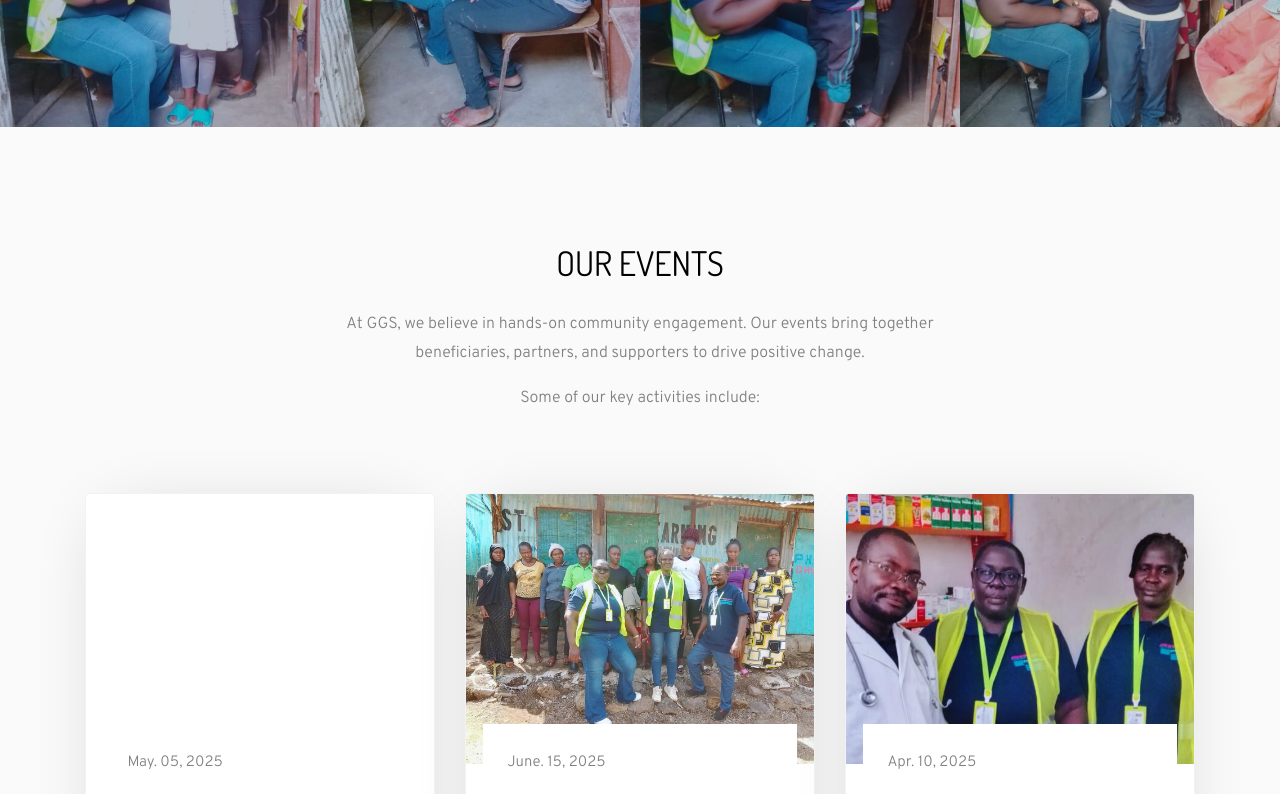
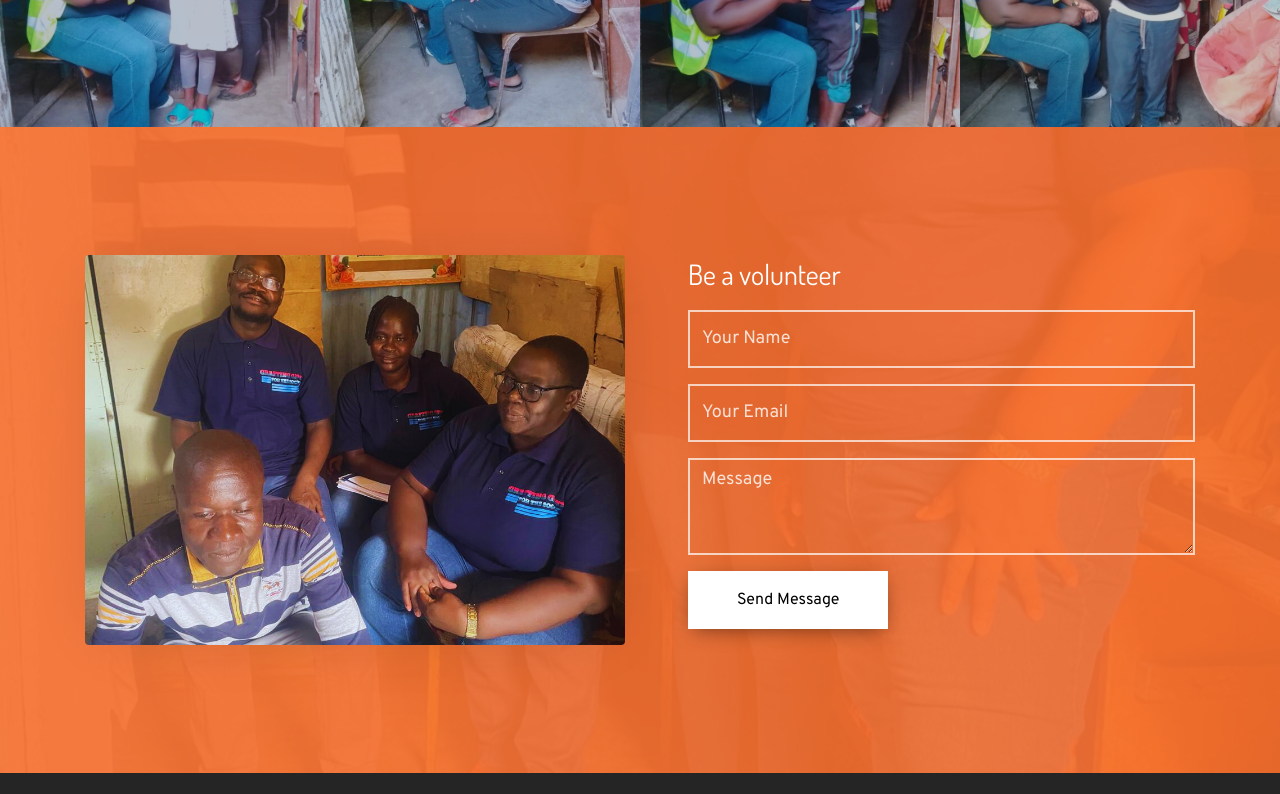
Before and after one commit to QueenterJuma/charity-grafting, a plain HTML site: page index.html in a window 1280 px wide. Shown: the part 3400-4194 px from the top of the page. Drawn offline with Linux system fonts and the light colour scheme; some packages are replaced by stand-ins of ours; no server answers; files whose address does not match are found by name.

Commit message:
Add Update

```diff
--- a/index.html
+++ b/index.html
@@ -228,7 +228,7 @@
 	    </div>
     </section>
 
-    <section class="ftco-section bg-light">
+    <!-- <section class="ftco-section bg-light">
       <div class="container">
         <div class="row justify-content-center mb-5 pb-3">
           <div class="col-md-7 heading-section ftco-animate text-center">
@@ -285,7 +285,7 @@
           </div>
         </div>
       </div>
-    </section>
+    </section> -->
 
 		<section class="ftco-section-3 img" style="background-image: url(images/cause-volunter1.jpg);">
     	<div class="overlay"></div>
```
Also changed, not shown: event.html (+2 -2 lines).
